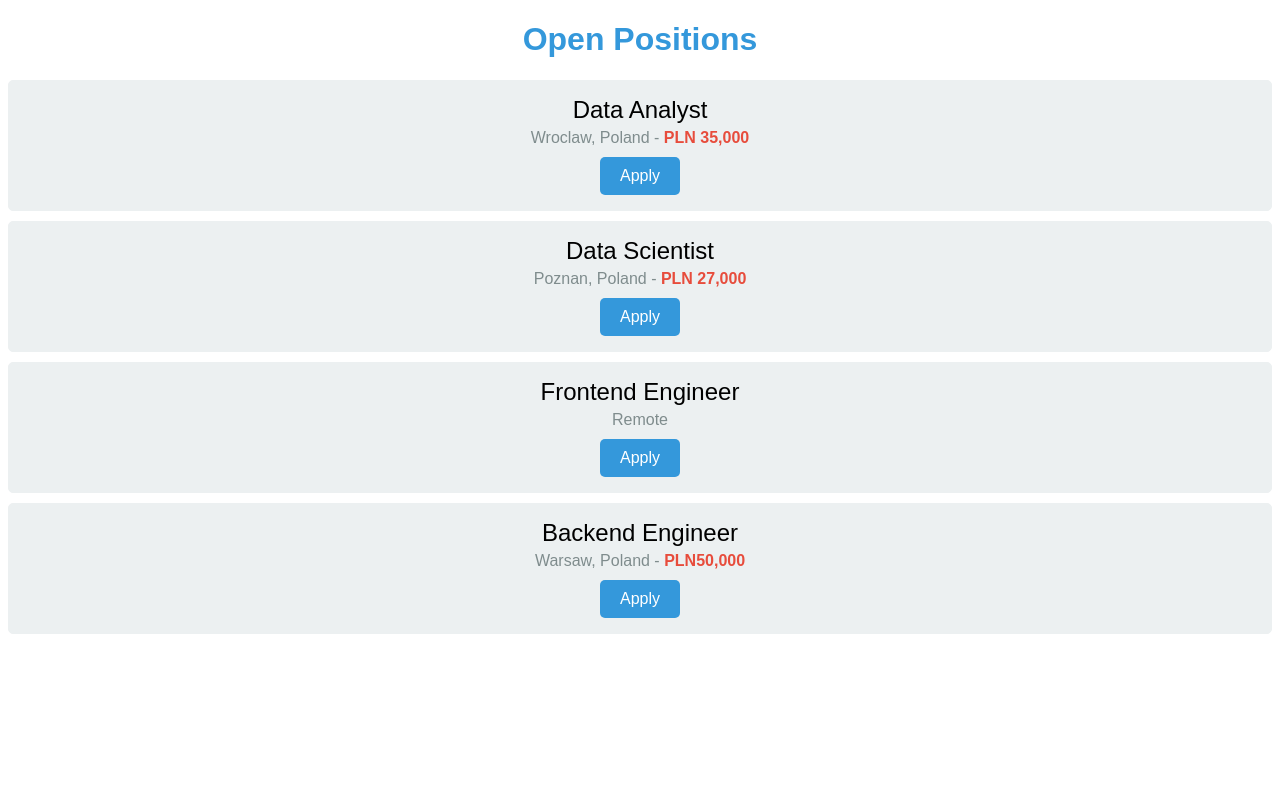
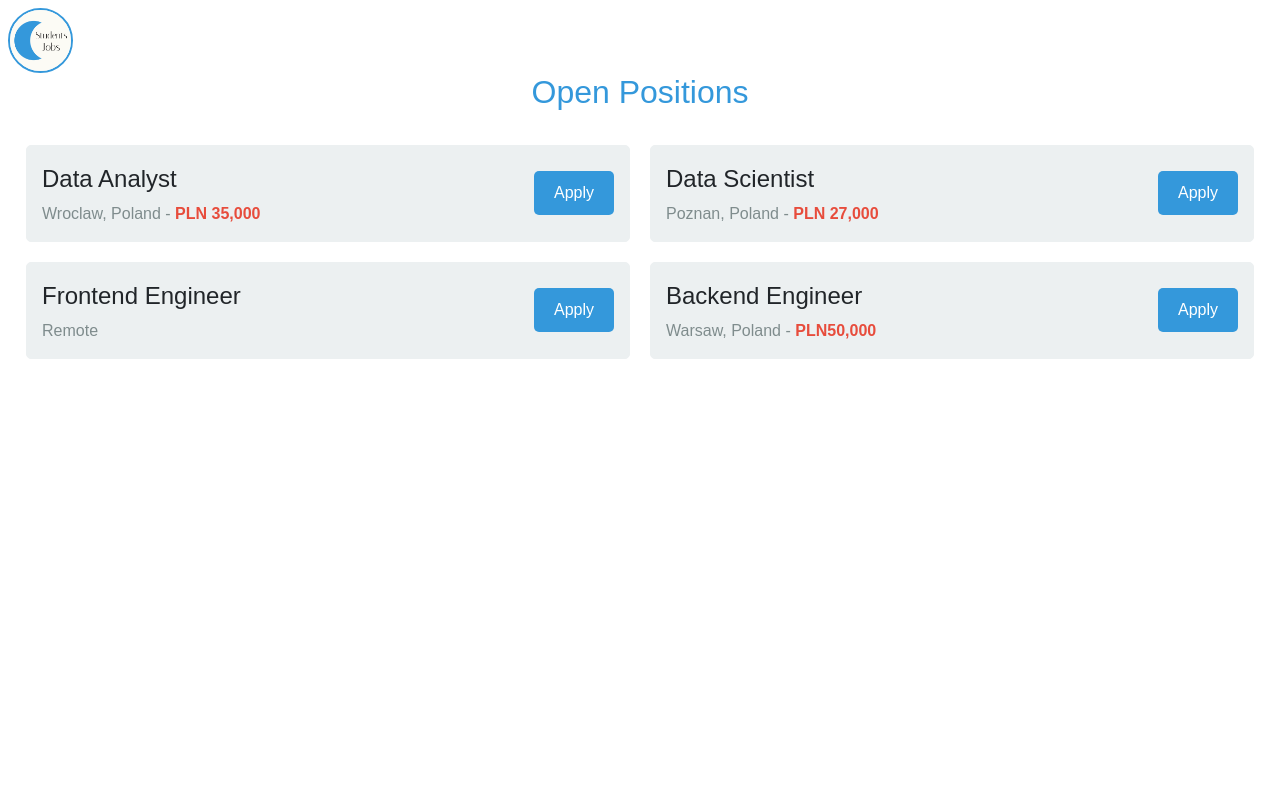
Before and after one commit to DagimSolomon/Students-career-website, a Flask app: page /search in a window 1280 px wide. Run offline with Flask 3, Linux system fonts and the light colour scheme.

Commit message:
Redesigning the job list Page

```diff
--- a/static/style.css
+++ b/static/style.css
@@ -13,7 +13,7 @@
 .left-side{
     /* background-color: red; */
     width: 40%;
-    background-color: rgb(16, 94, 161);
+    background-color: #3498db;
     background-size: contain;
     background-repeat: no-repeat;
 }
@@ -39,7 +39,7 @@
 .homePageBtn a{
     padding: 0.7rem 3rem;
     height: 1.5rem;
-    background-color: rgb(16, 94, 161);
+    background-color: #3498db;
     border-radius: 1.6rem;
     color: white;
     text-decoration: none;
--- a/templates/job_list.html
+++ b/templates/job_list.html
@@ -4,11 +4,9 @@
     <meta charset="UTF-8">
     <meta name="viewport" content="width=device-width, initial-scale=1.0">
     <title>Job List</title>
+    <link href="https://cdn.jsdelivr.net/npm/bootstrap@5.3.2/dist/css/bootstrap.min.css" rel="stylesheet" integrity="sha384-T3c6CoIi6uLrA9TneNEoa7RxnatzjcDSCmG1MXxSR1GAsXEV/Dwwykc2MPK8M2HN" crossorigin="anonymous">
+    <link rel="stylesheet" href="../static/style.css">
     <style>
-        body {
-            font-family: 'Arial', sans-serif;
-        }
-
         h1 {
             color: #3498db;
             font-size: 32px;
@@ -18,15 +16,23 @@
         ul {
             list-style-type: none;
             padding: 0;
-            text-align: center;
+            display: flex;
+            flex-wrap: wrap;
+            justify-content: center;
         }
 
         li {
-            margin: 10px 0;
+            flex: 0 0 calc(50% - 20px);
+            margin: 10px;
             padding: 15px;
+            box-sizing: border-box;
             border: 1px solid #ecf0f1;
             border-radius: 5px;
             background-color: #ecf0f1;
+            transition: all 0.7s;
+        }
+        li:hover{
+            background-color: #d9dcdc;
         }
 
         .title {
@@ -59,18 +65,39 @@
         .apply-button:hover {
             background-color: #2980b9;
         }
+        .top-header-{
+            height: 3rem;
+        }
+        .top-header-logo img{
+            width: 65px;
+            height: 65px;
+            border: 2px solid #3498db;
+        }
     </style>
 </head>
 <body>
-    <h1>Open Positions</h1>
-    <ul>
+    <div>
+        <div class="top-header d-flex align-items-center">
+            <div class="top-header-logo pt-2 px-2">
+                <a href="/"><img class="rounded-circle" src="../static/logo.png" alt=""></a>
+            </div>
+        </div>
+        <div>
+            <h1>Open Positions</h1>
+    <ul class="p-3">
         {% for job in jobs %}
-            <li>
-                <div class="title">{{ job.title }}</div>
+            <li class="d-flex justify-content-between">
+                <div>
+                    <div class="title">{{ job.title }}</div>
                 <div class="location">{{ job.location }}{% if job.salary %} - <span class="salary">{{ job.salary }}</span>{% endif %}</div>
-                <a href="mailto:dagimdemissie30@gmail.com?subject=Applying for {{ job.title }}&body=Hello,%0D%0A%0D%0AI am interested in the position of {{ job.title }}. Please find my resume attached.%0D%0A%0D%0AThank you.%0D%0A" class="apply-button">Apply</a>
+                </div>
+                <div>
+                    <a href="mailto:dagimdemissie30@gmail.com?subject=Applying for {{ job.title }}&body=Hello,%0D%0A%0D%0AI am interested in the position of {{ job.title }}. Please find my resume attached.%0D%0A%0D%0AThank you.%0D%0A" class="apply-button">Apply</a>
+                </div>
             </li>
         {% endfor %}
     </ul>
+        </div>
+    </div>
 </body>
 </html>
```
